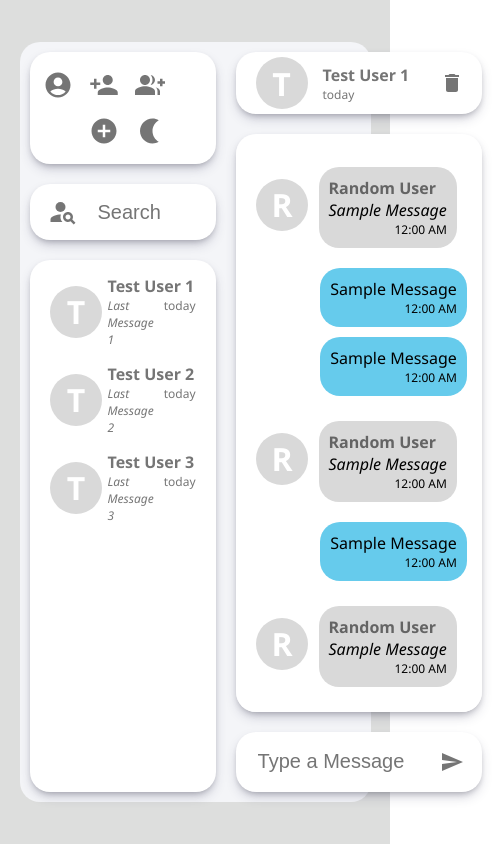
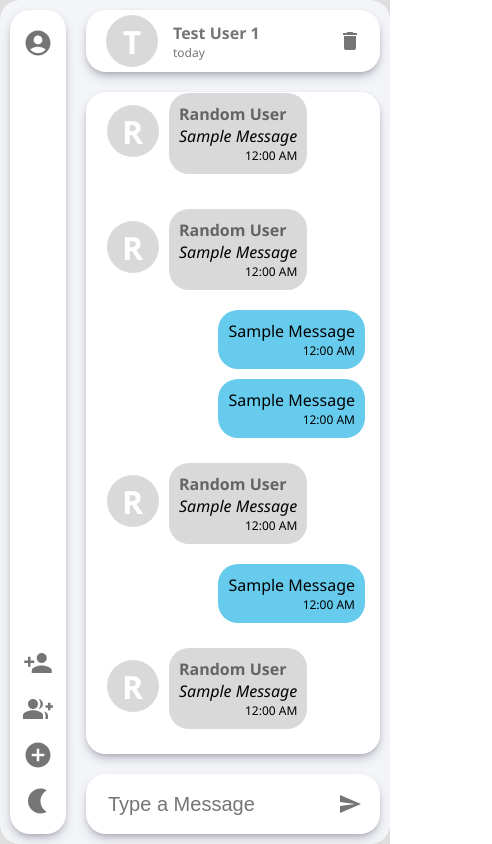
Before and after one commit to shibu-sd/Chatterbox, a React (Create React App) app in the folder frontend/: page /app/chat in a window 390 px wide. Shown: the whole page, 492 px wide, since content can reach past the window. Built offline with nearby package versions, Linux system fonts and the light colour scheme.

Commit message:
added styling for mobile devices

```diff
--- a/frontend/src/Components/styles.css
+++ b/frontend/src/Components/styles.css
@@ -342,3 +342,36 @@
 .list-item:active {
     background-color: white;
 }
+
+@media only screen and (max-width: 40em) {
+    .sidebar-search {
+        display: none;
+    }
+
+    .sidebar-conversations {
+        display: none;
+    }
+
+    .sidebar-header {
+        flex-direction: column;
+        flex: 1;
+        width: min-content;
+    }
+
+    .other-icons {
+        flex-direction: column;
+    }
+
+    .chatArea-container {
+        flex: 1;
+    }
+
+    .sidebar-container {
+        flex: 0;
+    }
+
+    .main-container {
+        height: 100vh;
+        width: 100vw;
+    }
+}
```
